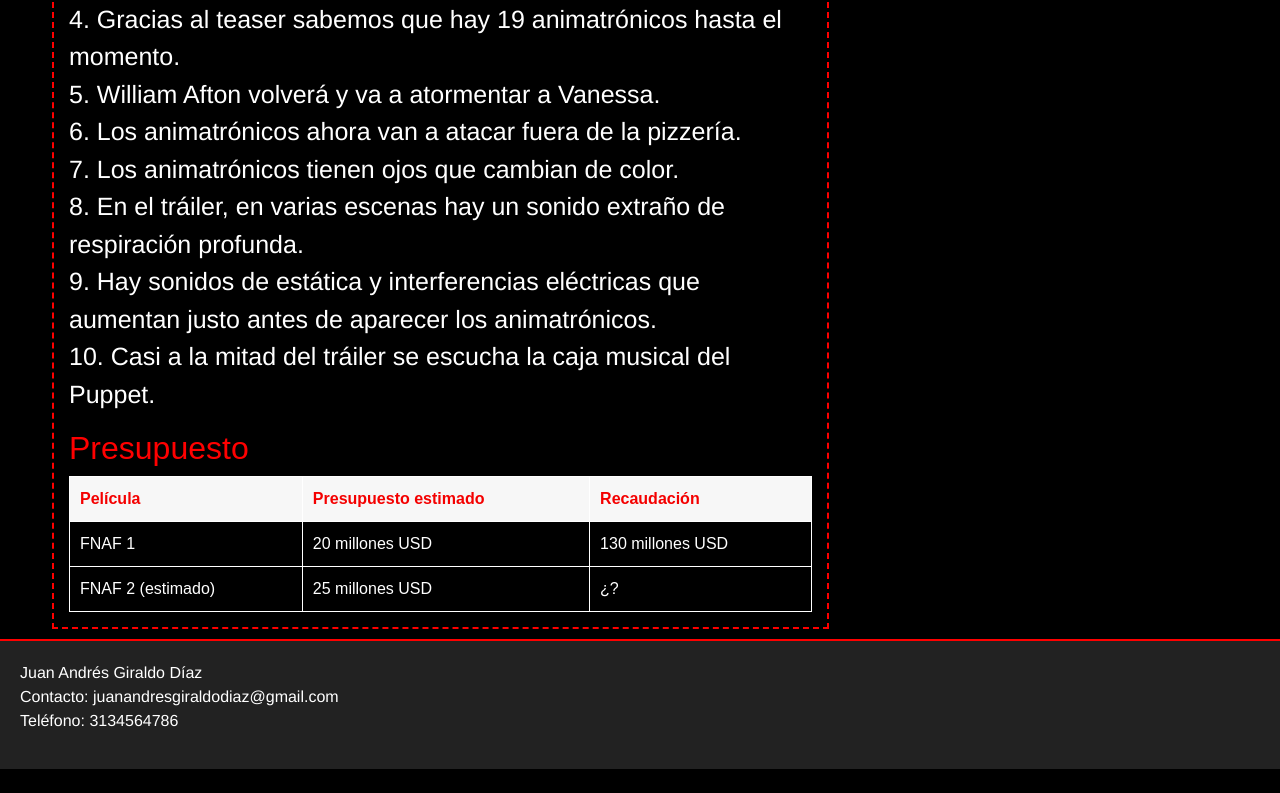
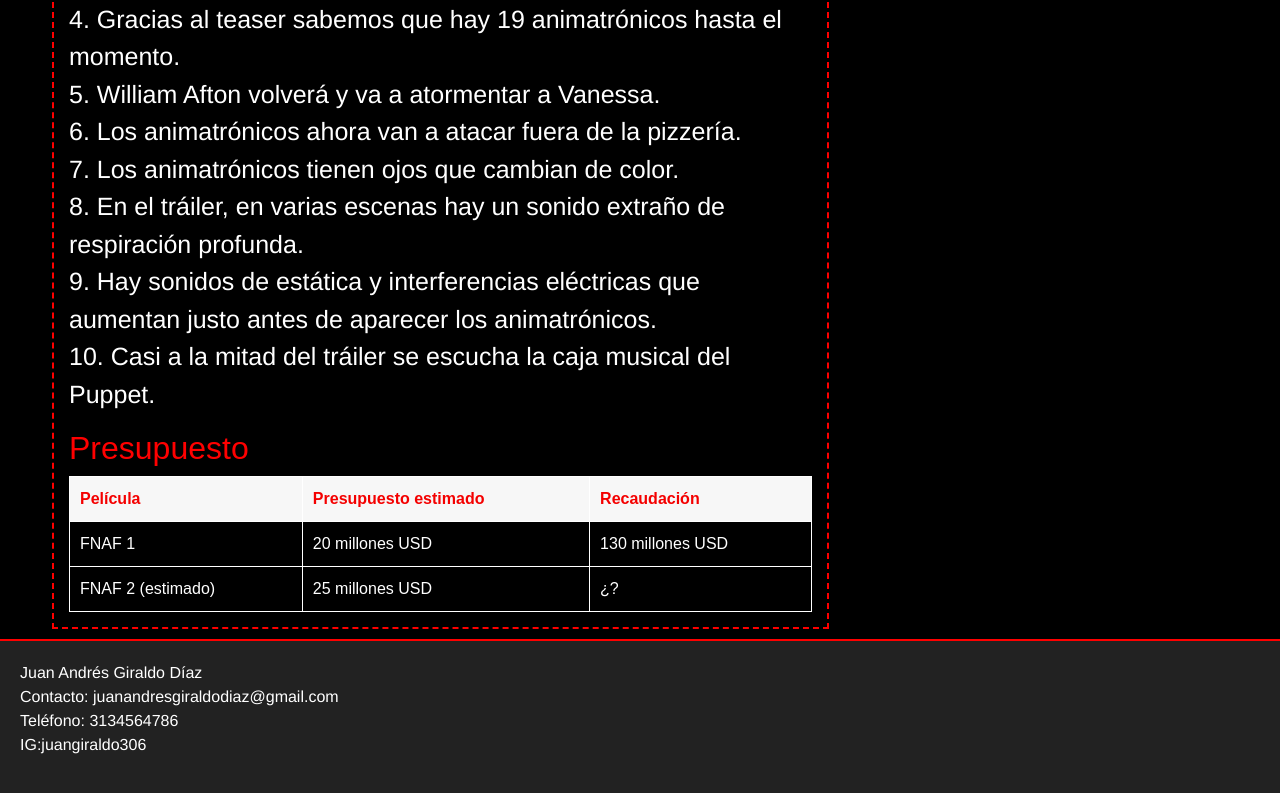
Before and after one commit to jagd09/FIVE-NIGHTS-AT-FREDDYS, a plain HTML site: page index.html in a window 1280 px wide. Shown: the part 2168-2961 px from the top of the page. Before the commit the page ends 2937 px from the top, so only its background shows below. Drawn offline with nearby package versions, Linux system fonts and the light colour scheme.

Commit message:
Update index.html

```diff
--- a/index.html
+++ b/index.html
@@ -258,7 +258,8 @@
     <footer>
         <p>Juan Andrés Giraldo Díaz<br>
         Contacto: juanandresgiraldodiaz@gmail.com<br>
-        Teléfono: 3134564786</p>
+        Teléfono: 3134564786 <br>
+        IG:juangiraldo306</p>
     </footer>
 
     <audio id="miAudio" src="Audios/La caja de puppet tono.mp3"></audio>
```
